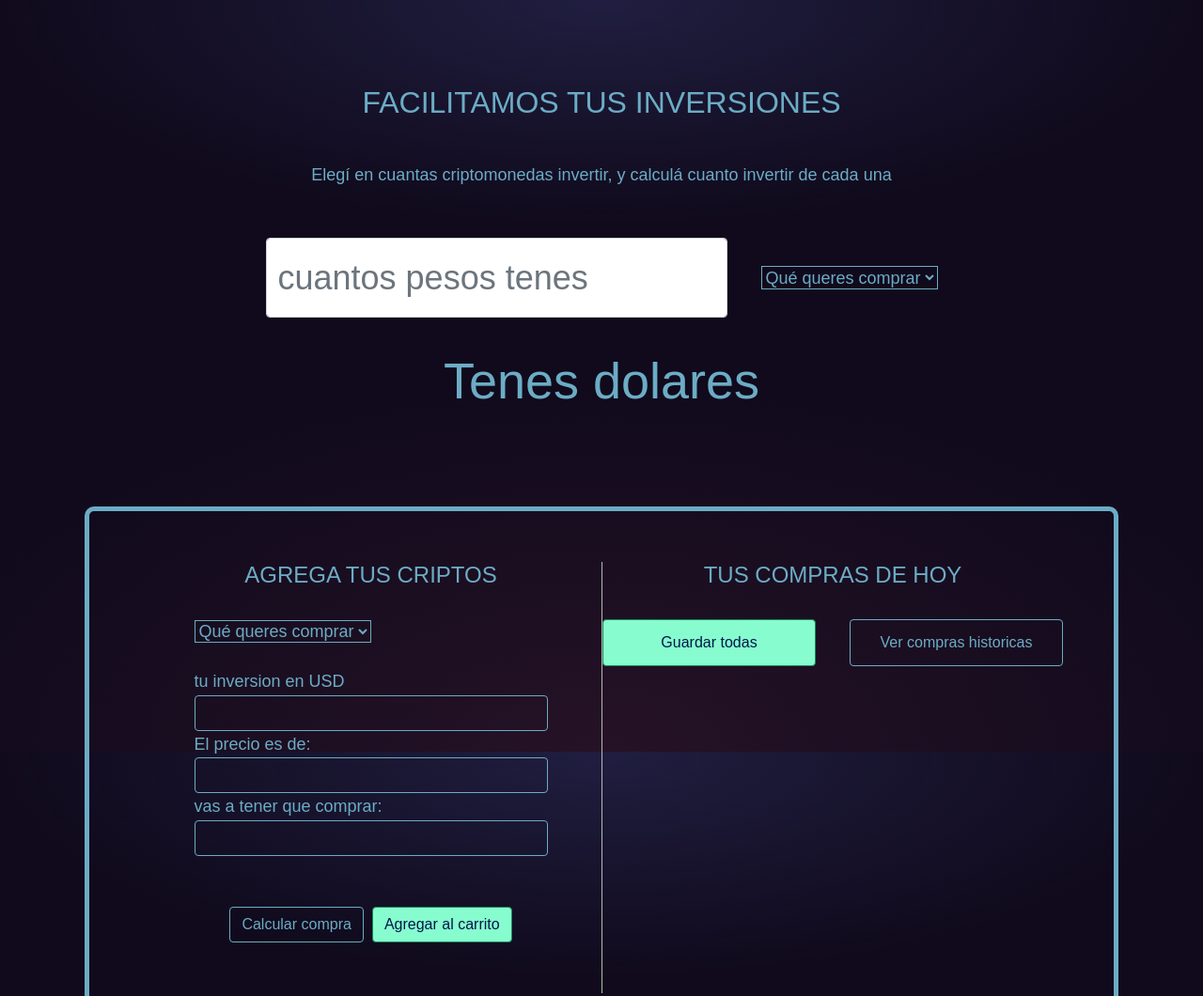
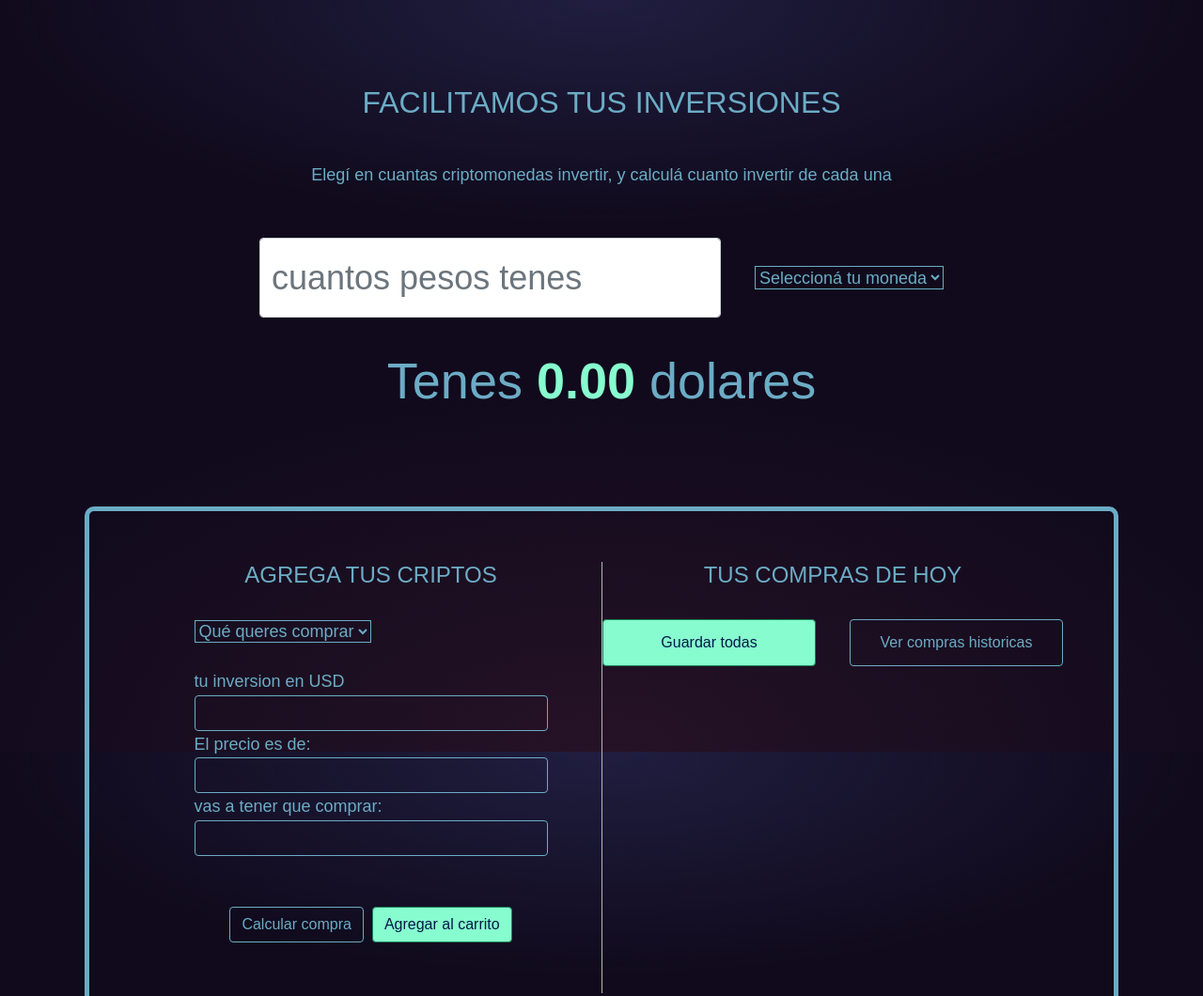
Before and after one commit to CielCiel2x/JSCalculatorCryptos, a website: page index.html in a window 1280 px wide. Shown: the top 1060 px of the page at 94% size. Drawn offline with nearby package versions, Linux system fonts and the light colour scheme; some packages are replaced by stand-ins of ours; no server answers; a script that the page names is missing.

Commit message:
fixed phrasing of USD calculator

```diff
--- a/index.html
+++ b/index.html
@@ -25,12 +25,12 @@
         <input type="number" id="cantidadPesos" placeholder="cuantos pesos tenes" class="form-control" required>
 
         <select name="moneda" id="monedaFiat">
-          <option selected>Qué queres comprar</option>
+          <option selected>Seleccioná tu moneda</option>
 
         </select>
       </form>
 
-      <div class="text-center my-4 cantidadDolares">Tenes <span class="resultadoDolares"></span> dolares</div>
+      <div class="text-center my-4 cantidadDolares">Tenes <span class="resultadoDolares">0.00</span> dolares</div>
     </div>
 
     <p class="text-center danger resultadoDolares"></p>
```
